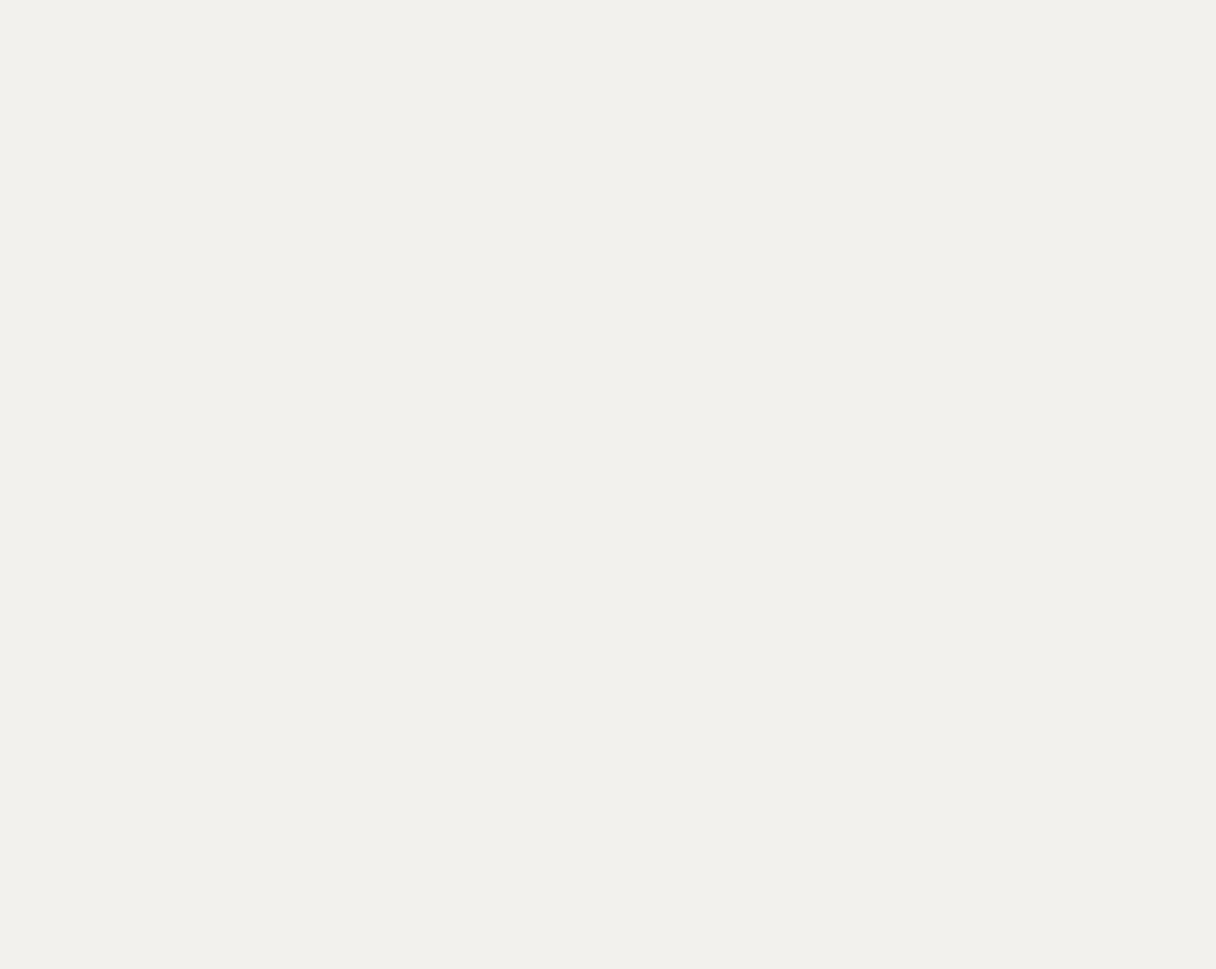
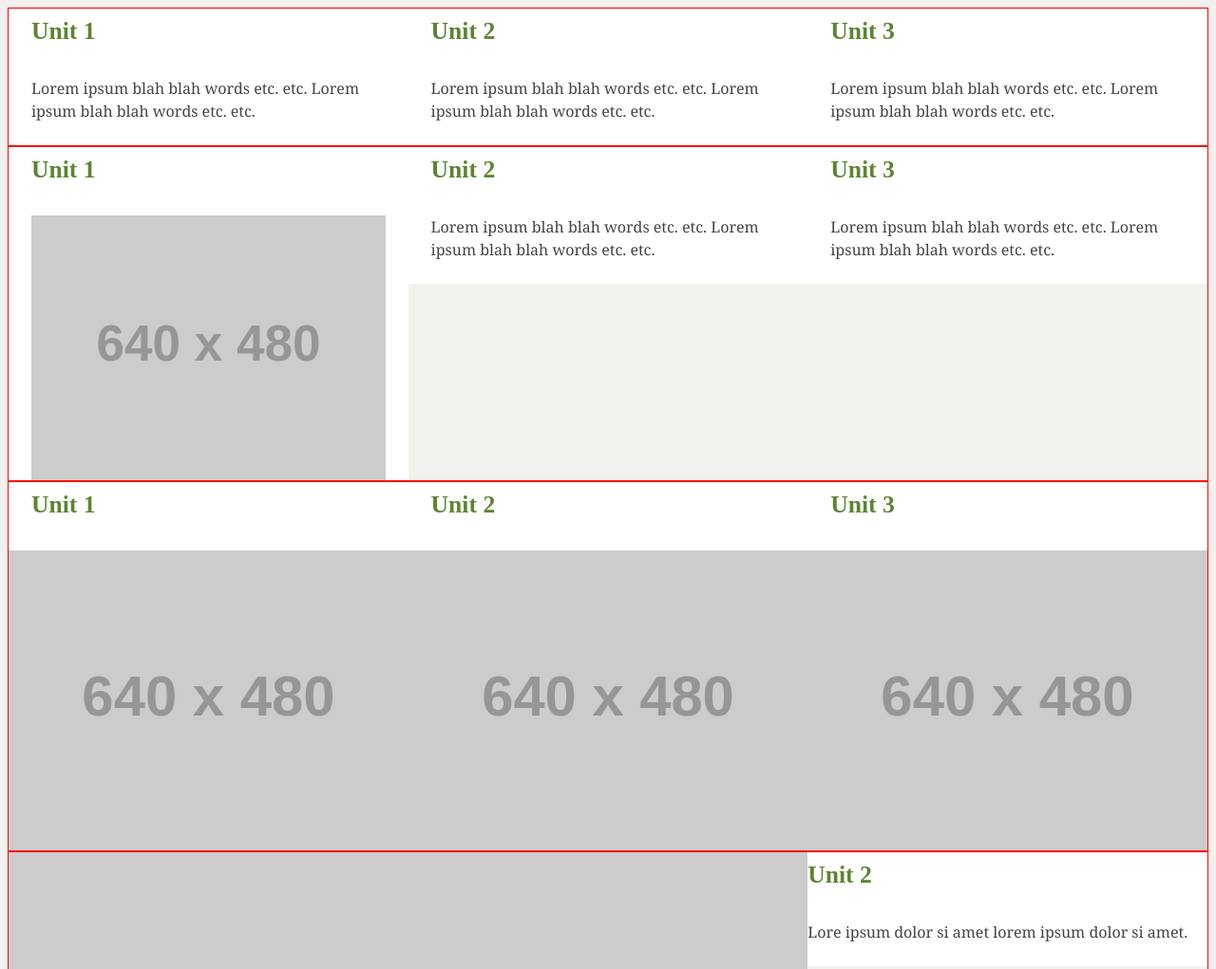
Before and after one commit to trac0040/inclass-ecommerce, a plain HTML site: page styleguide/inclass-grid.html in a window 1280 px wide. Shown: the top 1021 px of the page at 95% size. Before the commit the page ends 800 px from the top, so only its background shows below. Drawn offline with Linux system fonts and the light colour scheme; placeholder pictures from the web are drawn by us; a web font is replaced by a local one.

Commit message:
created grids

```diff
--- a/css/grid.css
+++ b/css/grid.css
@@ -0,0 +1,45 @@
+.grid{
+	border:1px solid red;
+	overflow:hidden;
+}
+
+.unit{
+	background-color:#fff;
+	float:left;
+}
+
+.unit-s-1{
+	width:100%;
+}
+
+.unit-s-1-2{
+	width:50%;
+}
+
+@media only screen and (min-width: 30em) {
+
+	.unit-m-1-3{
+		width:33.33%;
+	}
+
+	.unit-m-1{
+		width:100%;
+	}
+
+	.unit-m-1-2{
+		width:50%;
+	}
+
+}
+
+@media only screen and (min-width: 50em) {
+
+	.unit-l-1-3{
+		width:33.33%;
+	}
+
+	.unit-l-2-3{
+		width:66.66%;
+	}
+
+}
--- a/styleguide/inclass-grid.html
+++ b/styleguide/inclass-grid.html
@@ -16,6 +16,67 @@
 </head>
 <body>
 
+<div class="grid">
+	<div class="unit gutter unit-s-1 unit-m-1-3 unit-l-1-3">
+		<h2>Unit 1</h2>
+		<p>Lorem ipsum blah blah words etc. etc. Lorem ipsum blah blah words etc. etc.</p>
+	</div>
+	<div class="unit gutter unit-s-1 unit-m-1-3 unit-l-1-3">
+		<h2>Unit 2</h2>
+		<p>Lorem ipsum blah blah words etc. etc. Lorem ipsum blah blah words etc. etc.</p>
+	</div>
+	<div class="unit gutter unit-s-1 unit-m-1-3 unit-l-1-3">
+		<h2>Unit 3</h2>
+		<p>Lorem ipsum blah blah words etc. etc. Lorem ipsum blah blah words etc. etc.</p>
+	</div>
+</div>
+
+<div class="grid">
+	<div class="gutter unit unit-s-1 unit-m-1 unit-l-1-3">
+		<h2>Unit 1</h2>
+		<img class="img-flex" src="http://placehold.it/640x480" alt="">
+	</div>
+	<div class="gutter unit unit-s-1 unit-m-1-2 unit-l-1-3">
+		<h2>Unit 2</h2>
+		<p>Lorem ipsum blah blah words etc. etc. Lorem ipsum blah blah words etc. etc.</p>
+	</div>
+	<div class="gutter unit unit-s-1 unit-m-1-2 unit-l-1-3">
+		<h2>Unit 3</h2>
+		<p>Lorem ipsum blah blah words etc. etc. Lorem ipsum blah blah words etc. etc.</p>
+	</div>
+</div>
+
+<div class="grid">
+	<div class="unit unit-s-1 unit-m-1-3 unit-l-1-3">
+		<div class="gutter">
+			<h2>Unit 1</h2>
+		</div>
+		<img class="img-flex" src="http://placehold.it/640x480" alt="">
+	</div>
+	<div class="unit unit-s-1-2 unit-m-1-3 unit-l-1-3">
+		<div class="gutter">
+			<h2>Unit 2</h2>
+		</div>
+		<img class="img-flex" src="http://placehold.it/640x480" alt="">
+	</div>
+	<div class="unit unit-s-1-2 unit-m-1-3 unit-l-1-3">
+		<div class="gutter">
+			<h2>Unit 3</h2>
+		</div>
+		<img class="img-flex" src="http://placehold.it/640x480" alt="">
+	</div>
+</div>
+
+<div class="grid">
+	<div class="unit unit-s-1 unit-m-1-2 unit-l-2-3">
+		<img class="img-flex" src="http://placehold.it/1000x600" alt="">
+	</div>
+	<div class="unit unit-s-1 unit-m-1-2 unit-l-1-3">
+		<h2>Unit 2</h2>
+		<p>Lore ipsum dolor si amet lorem ipsum dolor si amet.</p>
+	</div>
+</div>
+
 
 
 </body>
```
